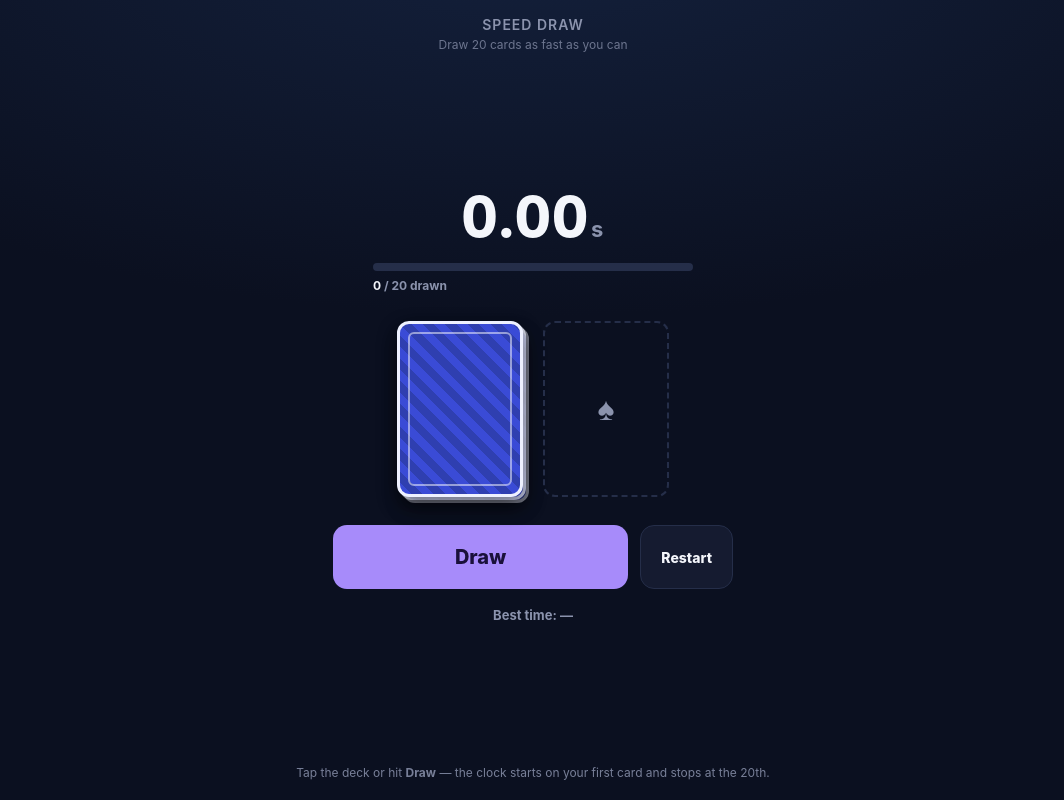
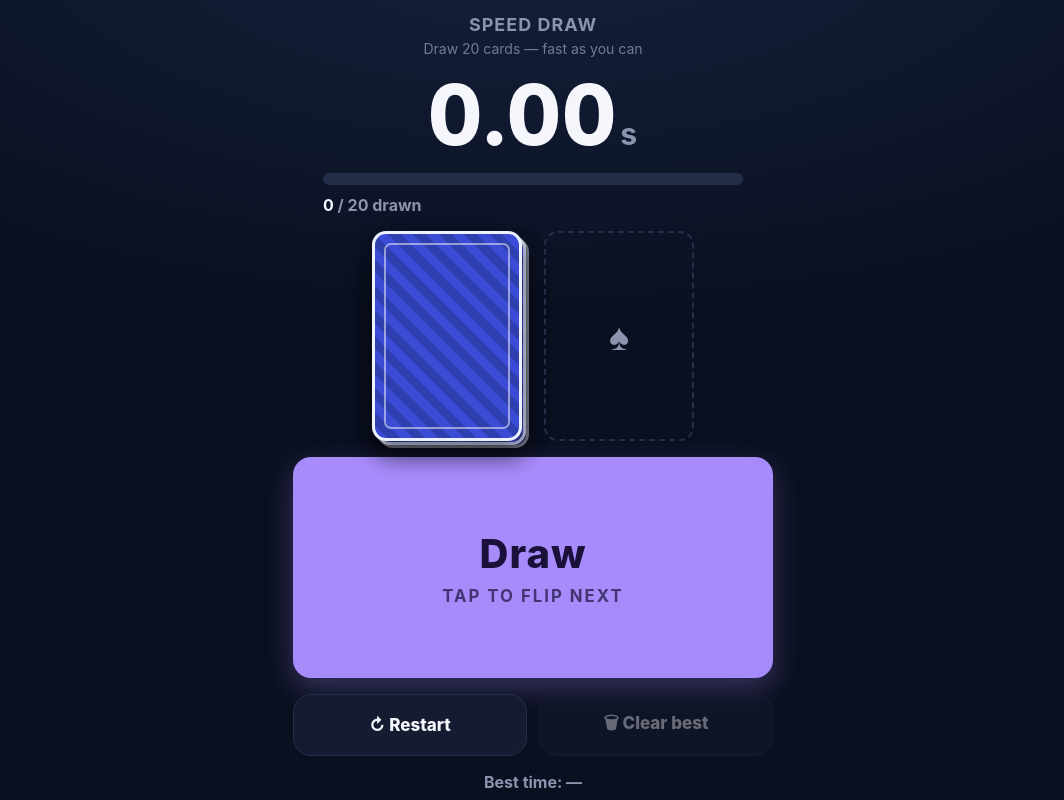
Before and after one commit to rudsberg/idea-playground, a plain HTML site: page cards/index.html in a window 1280 px wide. Shown: the whole page, without its empty margins (107-1171 px from the left). Drawn offline with Linux system fonts and the light colour scheme.

Commit message:
Speed Draw: bigger touch UI + clear-best control (#4)
Rehab-friendly changes so the game is usable mid-exercise:
- Make Draw a large flex-growing tap target (fills spare vertical space,
  ~26vh min) and let the whole card stage be a draw target too.
- Enlarge timer, progress, cards, and secondary buttons for at-a-glance use.
- Add a "Clear best" button (with confirm) to reset the saved best time;
  it disables itself when no best is stored.


Claude-Session: https://claude.ai/code/session_01MygwpsESMTtdhRqCBmBfF1

Co-authored-by: Claude <noreply@anthropic.com>

```diff
--- a/cards/index.html
+++ b/cards/index.html
@@ -25,45 +25,45 @@
     color:var(--text);
     min-height:100dvh;
     display:flex;flex-direction:column;align-items:center;
-    padding:env(safe-area-inset-top) 16px env(safe-area-inset-bottom);
-    overflow:hidden;
+    padding:env(safe-area-inset-top) 14px env(safe-area-inset-bottom);
+    overflow-y:auto;
   }
 
-  header{text-align:center;padding:16px 10px 2px}
-  header h1{font-size:14px;font-weight:600;letter-spacing:1px;color:var(--muted);text-transform:uppercase}
-  header .sub{font-size:12px;color:var(--muted);opacity:.75;margin-top:4px}
+  header{text-align:center;padding:14px 10px 2px}
+  header h1{font-size:18px;font-weight:700;letter-spacing:1px;color:var(--muted);text-transform:uppercase}
+  header .sub{font-size:14px;color:var(--muted);opacity:.8;margin-top:5px}
 
   main{
-    flex:1;width:100%;max-width:460px;
-    display:flex;flex-direction:column;align-items:center;justify-content:center;gap:18px;
-    padding:8px 0;
+    flex:1;width:100%;max-width:520px;
+    display:flex;flex-direction:column;align-items:center;
+    gap:16px;padding:10px 0 6px;
   }
 
   /* ---- Timer + progress ---- */
   .timer{
-    font-variant-numeric:tabular-nums;font-weight:800;font-size:56px;line-height:1;
-    letter-spacing:1px;transition:color .3s ease;
+    font-variant-numeric:tabular-nums;font-weight:800;font-size:clamp(58px,17vw,84px);line-height:1;
+    letter-spacing:1px;transition:color .3s ease;margin-top:4px;
   }
-  .timer small{font-size:22px;color:var(--muted);font-weight:700;margin-left:2px}
+  .timer small{font-size:.36em;color:var(--muted);font-weight:700;margin-left:3px}
   .timer.done{color:var(--good)}
-  .progress{width:100%;max-width:320px}
-  .pbar{height:8px;border-radius:6px;background:var(--line);overflow:hidden}
-  .pfill{height:100%;width:0;background:var(--accent);border-radius:6px;transition:width .18s ease}
-  .plabel{display:flex;justify-content:space-between;font-size:12px;font-weight:700;color:var(--muted);margin-top:7px}
+  .progress{width:100%;max-width:420px}
+  .pbar{height:12px;border-radius:8px;background:var(--line);overflow:hidden}
+  .pfill{height:100%;width:0;background:var(--accent);border-radius:8px;transition:width .18s ease}
+  .plabel{display:flex;justify-content:space-between;font-size:16px;font-weight:700;color:var(--muted);margin-top:10px}
   .plabel b{color:var(--text)}
 
   /* ---- Cards ---- */
-  .stage{display:flex;align-items:center;justify-content:center;gap:20px;min-height:196px}
-  .card{width:126px;aspect-ratio:5/7;border-radius:12px;position:relative;perspective:900px;flex:none}
+  .stage{display:flex;align-items:center;justify-content:center;gap:22px;min-height:210px;cursor:pointer;user-select:none}
+  .card{width:150px;aspect-ratio:5/7;border-radius:14px;position:relative;perspective:1000px;flex:none}
   .inner{position:absolute;inset:0;transform-style:preserve-3d;transition:transform .38s cubic-bezier(.34,1.28,.5,1)}
   .inner.flipped{transform:rotateY(180deg)}
   .face{
     position:absolute;inset:0;backface-visibility:hidden;-webkit-backface-visibility:hidden;
     border-radius:inherit;overflow:hidden;
-    box-shadow:0 10px 24px rgba(0,0,0,.45), 0 1px 0 rgba(255,255,255,.15) inset;
+    box-shadow:0 12px 28px rgba(0,0,0,.45), 0 1px 0 rgba(255,255,255,.15) inset;
   }
-  .back{background:repeating-linear-gradient(45deg,#3a4bd6 0 8px,#2f3fb0 8px 16px);border:3px solid #eef1ff}
-  .back::after{content:"";position:absolute;inset:8px;border-radius:6px;border:2px solid rgba(255,255,255,.55)}
+  .back{background:repeating-linear-gradient(45deg,#3a4bd6 0 9px,#2f3fb0 9px 18px);border:3px solid #eef1ff}
+  .back::after{content:"";position:absolute;inset:9px;border-radius:7px;border:2px solid rgba(255,255,255,.55)}
   .front{
     transform:rotateY(180deg);
     background:linear-gradient(160deg,#fff 0%,#f3f5fb 100%);
@@ -72,50 +72,63 @@
   }
   .front.red{color:var(--red)}
   .corner{position:absolute;display:flex;flex-direction:column;align-items:center;line-height:.92;font-weight:800}
-  .corner .r{font-size:18px}
-  .corner .s{font-size:15px}
-  .corner.tl{top:7px;left:8px}
-  .corner.br{bottom:7px;right:8px;transform:rotate(180deg)}
-  .pip{font-size:58px;line-height:1}
+  .corner .r{font-size:22px}
+  .corner .s{font-size:18px}
+  .corner.tl{top:9px;left:10px}
+  .corner.br{bottom:9px;right:10px;transform:rotate(180deg)}
+  .pip{font-size:70px;line-height:1}
 
   /* deck stack */
-  .deck{position:relative;width:126px;aspect-ratio:5/7;flex:none;cursor:pointer;user-select:none}
+  .deck{position:relative;width:150px;aspect-ratio:5/7;flex:none}
   .deck .layer{
-    position:absolute;inset:0;border-radius:12px;
-    background:repeating-linear-gradient(45deg,#3a4bd6 0 8px,#2f3fb0 8px 16px);
-    border:3px solid #eef1ff;box-shadow:0 8px 20px rgba(0,0,0,.4);
+    position:absolute;inset:0;border-radius:14px;
+    background:repeating-linear-gradient(45deg,#3a4bd6 0 9px,#2f3fb0 9px 18px);
+    border:3px solid #eef1ff;box-shadow:0 10px 22px rgba(0,0,0,.4);
   }
-  .deck .layer::after{content:"";position:absolute;inset:8px;border-radius:6px;border:2px solid rgba(255,255,255,.5)}
-  .deck .layer:nth-child(1){transform:translate(6px,6px);opacity:.5}
-  .deck .layer:nth-child(2){transform:translate(3px,3px);opacity:.75}
-  .deck.spent{cursor:default;opacity:.35}
+  .deck .layer::after{content:"";position:absolute;inset:9px;border-radius:7px;border:2px solid rgba(255,255,255,.5)}
+  .deck .layer:nth-child(1){transform:translate(7px,7px);opacity:.5}
+  .deck .layer:nth-child(2){transform:translate(4px,4px);opacity:.75}
+  .stage.spent{cursor:default}
+  .stage.spent .deck{opacity:.35}
   .card.placeholder .ph{
-    position:absolute;inset:0;border-radius:12px;border:2px dashed var(--line);
-    display:flex;align-items:center;justify-content:center;color:var(--muted);font-size:32px;
+    position:absolute;inset:0;border-radius:14px;border:2px dashed var(--line);
+    display:flex;align-items:center;justify-content:center;color:var(--muted);font-size:38px;
   }
 
-  /* ---- Controls ---- */
-  .controls{display:flex;gap:12px;width:100%;max-width:400px}
+  /* ---- Big draw button ---- */
   button{
     font-family:inherit;font-weight:800;border:none;cursor:pointer;color:var(--text);
-    border-radius:14px;transition:transform .08s ease,opacity .2s ease,background .2s ease;
+    border-radius:18px;transition:transform .08s ease,opacity .2s ease,background .2s ease;
   }
-  button:active{transform:scale(.96)}
+  button:active{transform:scale(.97)}
   button:disabled{opacity:.4;cursor:default}
-  .btn-primary{flex:1;padding:20px;font-size:20px;background:var(--accent);color:#1a103a}
-  .btn-primary.done{background:var(--good);color:#04210f}
-  .btn-secondary{padding:20px 20px;font-size:14px;background:var(--panel);color:var(--text);border:1px solid var(--line)}
+  .btn-draw{
+    width:100%;max-width:480px;flex:1 0 auto;min-height:26vh;
+    font-size:clamp(30px,8vw,40px);letter-spacing:1px;
+    background:var(--accent);color:#1a103a;
+    display:flex;flex-direction:column;align-items:center;justify-content:center;gap:8px;
+    box-shadow:0 10px 28px rgba(167,139,250,.28);
+  }
+  .btn-draw small{font-size:.42em;font-weight:700;opacity:.7;letter-spacing:2px;text-transform:uppercase}
+  .btn-draw.done{background:var(--good);color:#04210f;box-shadow:0 10px 28px rgba(34,197,94,.28)}
 
-  .best{font-size:13px;color:var(--muted);font-weight:700;text-align:center}
+  /* ---- Secondary controls ---- */
+  .controls{display:flex;gap:12px;width:100%;max-width:480px}
+  .btn-secondary{
+    flex:1;min-height:62px;padding:14px;font-size:17px;
+    background:var(--panel);color:var(--text);border:1px solid var(--line);
+    display:flex;align-items:center;justify-content:center;gap:8px;
+  }
+
+  .best{font-size:16px;color:var(--muted);font-weight:700;text-align:center;min-height:22px}
   .best b{color:var(--text)}
   .best .flag{color:var(--good)}
-  .hint{font-size:12px;color:var(--muted);text-align:center;line-height:1.5;padding:6px 12px 18px;opacity:.85}
 </style>
 </head>
 <body>
 <header>
   <h1>Speed Draw</h1>
-  <div class="sub">Draw 20 cards as fast as you can</div>
+  <div class="sub">Draw 20 cards — fast as you can</div>
 </header>
 
 <main>
@@ -126,8 +139,8 @@
     <div class="plabel"><span><b id="drawnN">0</b> / 20 drawn</span><span id="bestInline"></span></div>
   </div>
 
-  <div class="stage">
-    <div class="deck" id="deck" title="Draw">
+  <div class="stage" id="stage" title="Tap to draw">
+    <div class="deck" id="deck">
       <div class="layer"></div>
       <div class="layer"></div>
       <div class="layer"></div>
@@ -135,15 +148,15 @@
     <div class="card placeholder" id="current"><div class="ph">♠</div></div>
   </div>
 
+  <button class="btn-draw" id="drawBtn">Draw<small>tap to flip next</small></button>
+
   <div class="controls">
-    <button class="btn-primary" id="drawBtn">Draw</button>
-    <button class="btn-secondary" id="restartBtn">Restart</button>
+    <button class="btn-secondary" id="restartBtn">↻ Restart</button>
+    <button class="btn-secondary" id="clearBtn">🗑 Clear best</button>
   </div>
 
   <div class="best" id="best">Best time: —</div>
 </main>
-
-<p class="hint">Tap the deck or hit <b>Draw</b> — the clock starts on your first card and stops at the 20th.</p>
 
 <script>
 (() => {
@@ -155,8 +168,8 @@
   const BEST_KEY="speedDrawBest";
 
   const timerEl=$("timer"), pfill=$("pfill"), drawnN=$("drawnN"),
-        deckEl=$("deck"), currentEl=$("current"),
-        drawBtn=$("drawBtn"), restartBtn=$("restartBtn"),
+        stageEl=$("stage"), currentEl=$("current"),
+        drawBtn=$("drawBtn"), restartBtn=$("restartBtn"), clearBtn=$("clearBtn"),
         bestEl=$("best"), bestInline=$("bestInline");
 
   let deck=[], count=0, startT=0, endT=0, running=false, finished=false, raf=null;
@@ -185,10 +198,16 @@
     requestAnimationFrame(()=>requestAnimationFrame(()=>inner.classList.add("flipped")));
   }
 
+  function updateClearBtn(){ clearBtn.disabled = readBest()==null; }
+  function bestInlineHTML(){
+    const b=readBest();
+    return b==null ? "" : `best <b style="color:var(--text)">${fmt(b*1000)}s</b>`;
+  }
   function showBest(){
     const b=readBest();
     bestEl.innerHTML = b==null ? "Best time: —" : `Best time: <b>${fmt(b*1000)}s</b>`;
-    bestInline.innerHTML = b==null ? "" : `best <b style="color:var(--text)">${fmt(b*1000)}s</b>`;
+    bestInline.innerHTML = bestInlineHTML();
+    updateClearBtn();
   }
 
   function loop(){
@@ -214,9 +233,9 @@
     const elapsed=(endT-startT)/1000;
     timerEl.innerHTML=elapsed.toFixed(2)+'<small>s</small>';
     timerEl.classList.add("done");
-    deckEl.classList.add("spent");
+    stageEl.classList.add("spent");
     drawBtn.disabled=true;
-    drawBtn.textContent="Done!";
+    drawBtn.innerHTML='Done!<small>tap restart to go again</small>';
     drawBtn.classList.add("done");
 
     const prev=readBest();
@@ -226,11 +245,8 @@
     }else{
       bestEl.innerHTML=`Finished in <b>${elapsed.toFixed(2)}s</b> · best <b>${prev.toFixed(2)}s</b>`;
     }
-    showBest_inlineOnly();
-  }
-  function showBest_inlineOnly(){
-    const b=readBest();
-    bestInline.innerHTML = b==null ? "" : `best <b style="color:var(--text)">${fmt(b*1000)}s</b>`;
+    bestInline.innerHTML = bestInlineHTML();
+    updateClearBtn();
   }
 
   function restart(){
@@ -238,15 +254,24 @@
     deck=freshDeck(); count=0; running=false; finished=false; startT=endT=0;
     timerEl.className="timer"; timerEl.innerHTML='0.00<small>s</small>';
     pfill.style.width="0"; drawnN.textContent="0";
-    deckEl.classList.remove("spent");
+    stageEl.classList.remove("spent");
     currentEl.className="card placeholder"; currentEl.innerHTML='<div class="ph">♠</div>';
-    drawBtn.disabled=false; drawBtn.textContent="Draw"; drawBtn.classList.remove("done");
+    drawBtn.disabled=false; drawBtn.innerHTML='Draw<small>tap to flip next</small>'; drawBtn.classList.remove("done");
     showBest();
   }
 
+  function clearBest(){
+    if(readBest()==null) return;
+    if(confirm("Clear your best time?")){
+      try{ localStorage.removeItem(BEST_KEY); }catch(e){}
+      showBest();
+    }
+  }
+
   drawBtn.addEventListener("click", draw);
-  deckEl.addEventListener("click", draw);
+  stageEl.addEventListener("click", draw);   // whole card area is a draw target too
   restartBtn.addEventListener("click", restart);
+  clearBtn.addEventListener("click", clearBest);
 
   restart();
 })();
```
